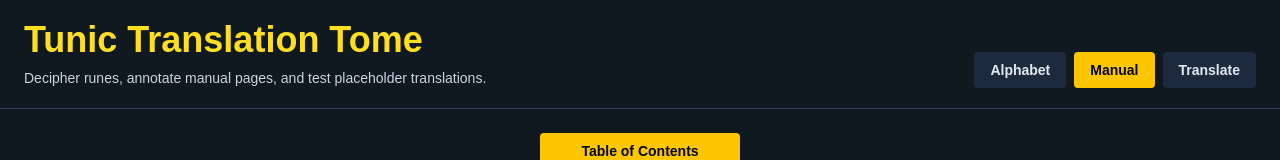
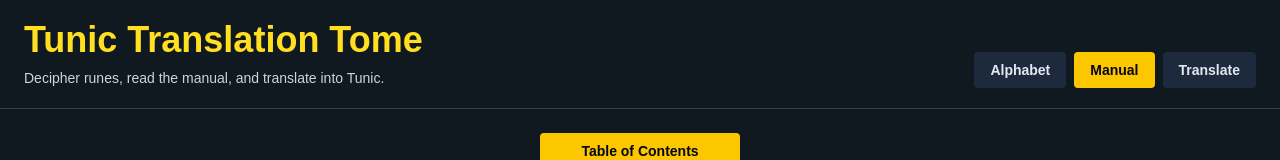
Before and after one commit to fanchao9/tunic-decipher, a Next.js app: page / in a window 1280 px wide. Shown: the top 160 px of the page. Built offline with nearby package versions, Linux system fonts and the light colour scheme.

Commit message:
Readme changes

```diff
--- a/src/app/page.tsx
+++ b/src/app/page.tsx
@@ -136,7 +136,7 @@
         <header className="flex flex-col gap-4 border-b border-slate-700 px-4 py-5 md:flex-row md:items-end md:justify-between md:px-6">
           <div>
             <h1 className="text-3xl font-extrabold text-yellow-300 md:text-4xl">Tunic Translation Tome</h1>
-            <p className="mt-2 text-sm text-slate-300">Decipher runes, annotate manual pages, and test placeholder translations.</p>
+            <p className="mt-2 text-sm text-slate-300">Decipher runes, read the manual, and translate into Tunic.</p>
           </div>
 
           <nav className="flex flex-wrap gap-2">
```
Also changed, not shown: 1 other file (tests, documents, lock files or other folders).
